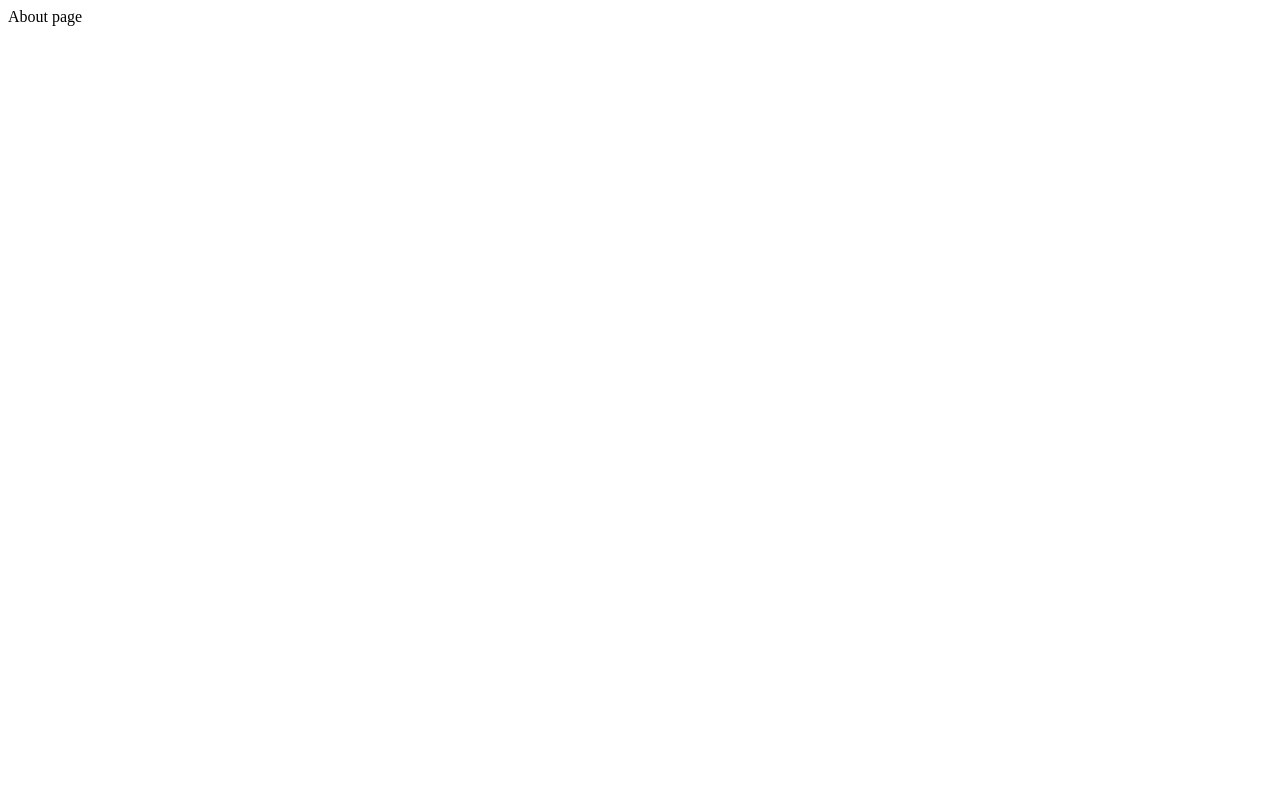
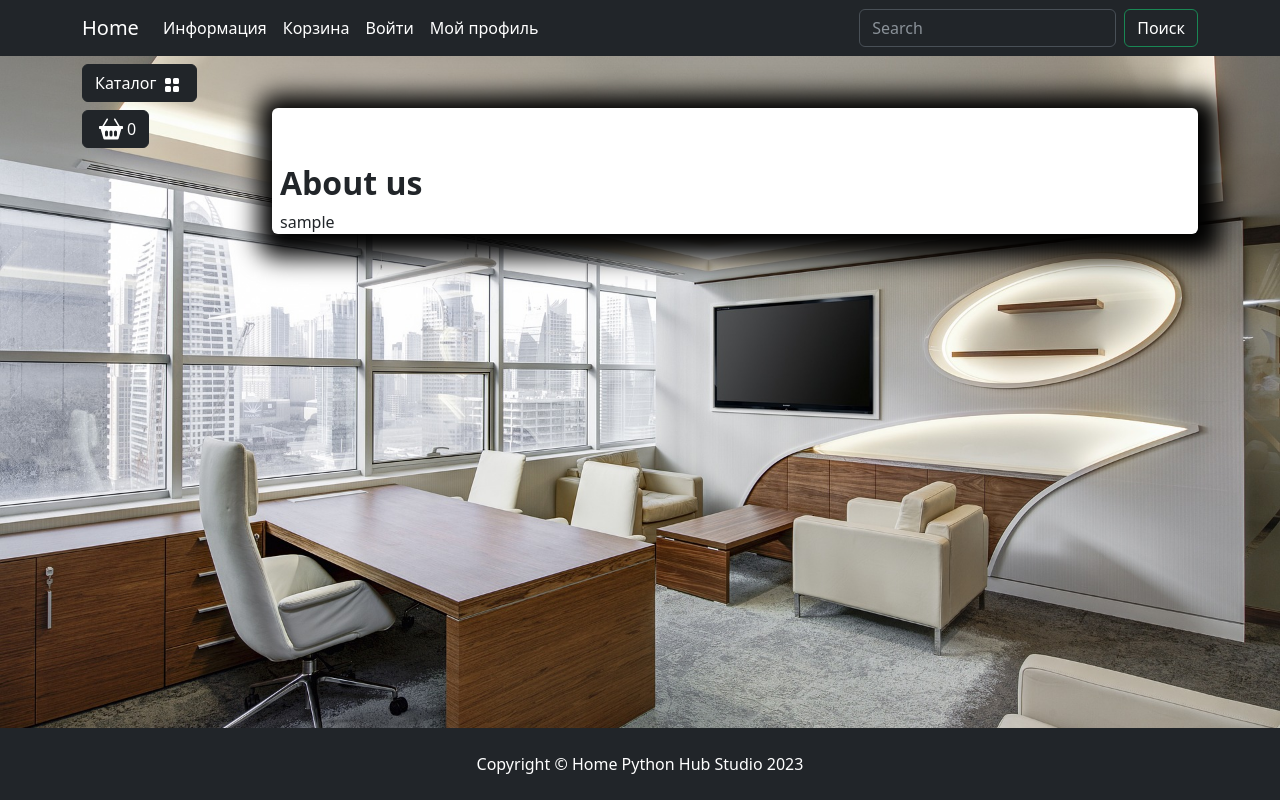
Before and after one commit to AlekseyKlyuchinsky/furniture_store, a Django app: page /about in a window 1280 px wide. Before the commit the page is almost empty. Run offline with Django 5.2, Linux system fonts and the light colour scheme; some libraries are stand-ins or nearby versions.

Commit message:
Created 'about.html' and maked link for Home and About

```diff
--- a/app/static/deps/icons/google.svg
+++ b/app/main/templates/main/about.html
@@ -1,3 +1,21 @@
-<svg xmlns="http://www.w3.org/2000/svg" width="16" height="16" fill="white" class="bi bi-google" viewBox="0 0 16 16">
-  <path d="M15.545 6.558a9.42 9.42 0 0 1 .139 1.626c0 2.434-.87 4.492-2.384 5.885h.002C11.978 15.292 10.158 16 8 16A8 8 0 1 1 8 0a7.689 7.689 0 0 1 5.352 2.082l-2.284 2.284A4.347 4.347 0 0 0 8 3.166c-2.087 0-3.86 1.408-4.492 3.304a4.792 4.792 0 0 0 0 3.063h.003c.635 1.893 2.405 3.301 4.492 3.301 1.078 0 2.004-.276 2.722-.764h-.003a3.702 3.702 0 0 0 1.599-2.431H8v-3.08h7.545z"/>
-</svg>
+{% extends "main/base.html" %}
+{% load static %}
+
+{% block css %}
+    <link rel="stylesheet" href="{% static "deps/css/my_footer_css.css" %}">
+{% endblock css %}
+
+{% block content %}
+    <div class="mt-5 pt-5 bg-white custom-shadow rounded">
+        <h2 class="m-2"><strong>{{ content }}</strong></h2>
+        <p class="m-2">{{ text_on_page }}</p>
+    </div>
+{% endblock content %}
+
+{% block footer %}
+    <footer class="py-4 bg-dark">
+        <div class="container">
+            <p class="m-0 text-center text-white">Copyright &copy; Home Python Hub Studio 2023</p>
+        </div>
+    </footer>
+{% endblock footer %}
--- a/app/main/templates/main/base.html
+++ b/app/main/templates/main/base.html
@@ -18,14 +18,14 @@
     <link rel="icon" type="image/png" sizes="32x32" href="{% static "deps/favicon/favicon-32x32.png" %}">
     <link rel="icon" type="image/png" sizes="16x16" href="{% static "deps/favicon/favicon-16x16.png" %}">
     <link rel="manifest" href="deps/favicon/site.webmanifest">
-    <title>Home</title>
+    <title>{{ title }}</title>
 </head>
 
 <body>
     <header>
         <nav class="navbar navbar-expand-lg bg-dark" data-bs-theme="dark">
             <div class="container">
-                <a class="navbar-brand" href="index.html">Home</a>
+                <a class="navbar-brand" href="{% url "index" %}">Home</a>
                 <button class="navbar-toggler" type="button" data-bs-toggle="collapse"
                     data-bs-target="#navbarSupportedContent" aria-controls="navbarSupportedContent"
                     aria-expanded="false" aria-label="Toggle navigation">
@@ -41,7 +41,7 @@
                             <ul class="dropdown-menu">
                                 <li><a class="dropdown-item  text-white" href="#">Доставка и оплата</a></li>
                                 <li><a class="dropdown-item  text-white" href="#">Контактная информация</a></li>
-                                <li><a class="dropdown-item  text-white" href="#">Про нас</a></li>
+                                <li><a class="dropdown-item  text-white" href="{% url "about" %}">Про нас</a></li>
                             </ul>
                         </li>
                         <li class="nav-item">
--- a/app/main/views.py
+++ b/app/main/views.py
@@ -4,12 +4,17 @@
 
 def index(request):
     context = {
-        'title': 'Home',
-        'content': 'Main page of store'
+        'title': 'Home - Главная',
+        'content': 'Магазин мебели HOME'
     }
 
     return render(request, 'main/index.html', context=context)
 
 
 def about(request):
-    return HttpResponse('About page')
+    context = {
+        'title': 'About - О нас',
+        'content': 'About us',
+        'text_on_page': 'sample'
+    }
+    return render(request, 'main/about.html', context=context)
```
